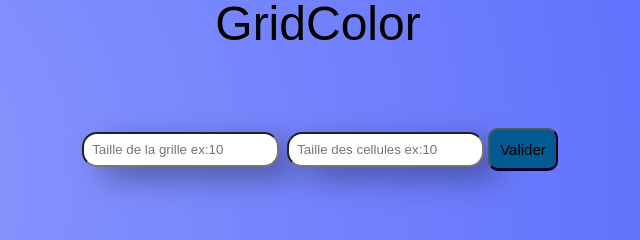
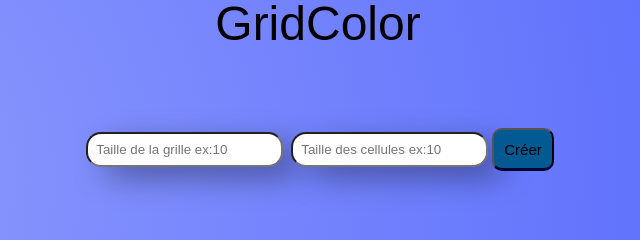
Before and after one commit to GaspardPierre/GridColor, a plain HTML site: page index.html in a window 1280 px wide. Shown: the top 240 px of the page, 322-962 px from the left. Drawn offline with Linux system fonts and the light colour scheme.

Commit message:
Créer instead of Valider

```diff
--- a/index.html
+++ b/index.html
@@ -17,7 +17,7 @@
             <input type="number" class="pixelSize" id="pixelSize" placeholder="Taille des cellules ex:10">
 
 
-            <button class="btn" type="submit" id="btn">Valider</button>
+            <button class="btn" type="submit" id="btn">Créer</button>
 
         </form>
         <div id="invader"></div>
```
